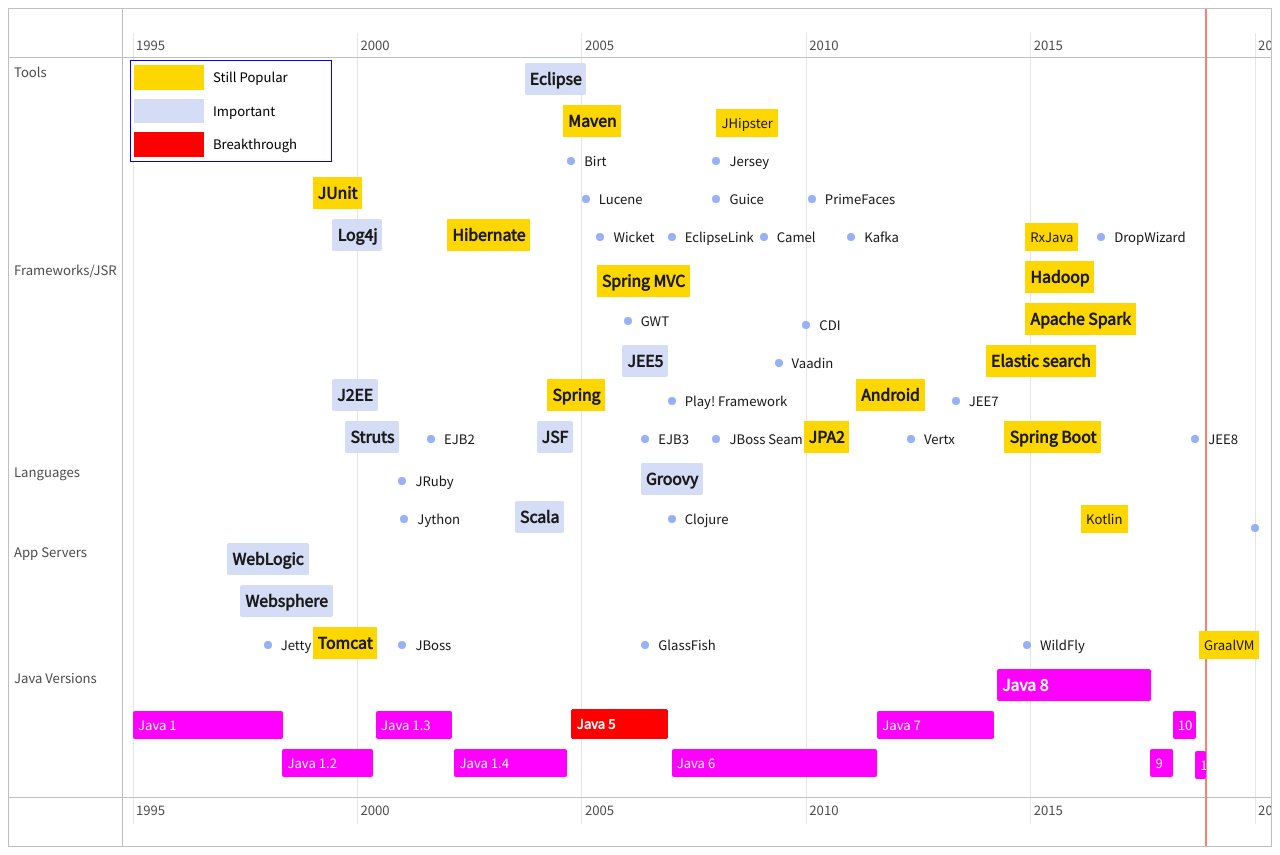
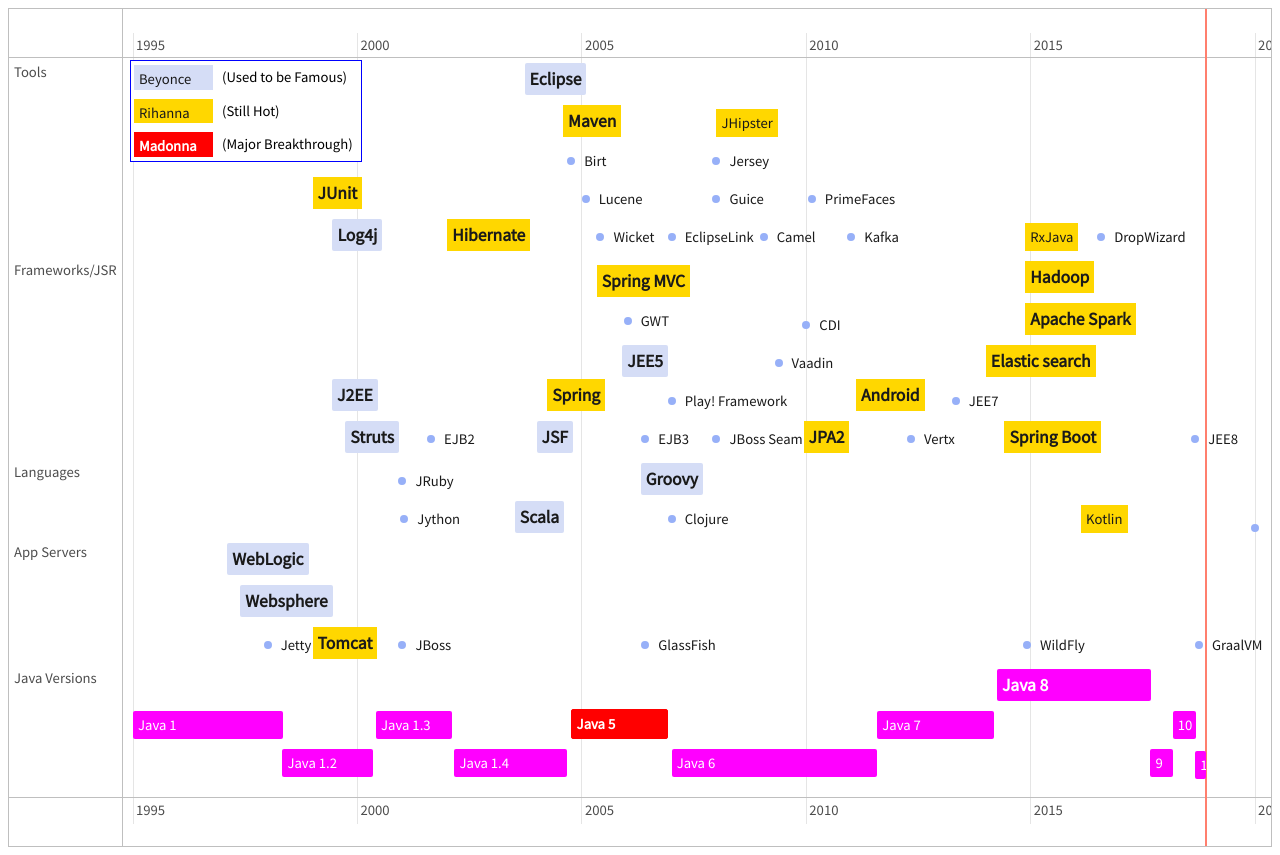
Before and after one commit to benjamincaure/tech-history.github.io, a plain HTML site: page java.html in a window 1280 px wide. Drawn offline with Linux system fonts and the light colour scheme.

Commit message:
:speech_balloon: rewrite legend

```diff
--- a/app.css
+++ b/app.css
@@ -23,7 +23,7 @@
     position: absolute;
     top: 60px;
     left: 130px;
-    width: 200px;
+    width: 230px;
     height: 100px;
     background-color: white;
     z-index: 1;
--- a/java.html
+++ b/java.html
@@ -14,9 +14,9 @@
 
 <body>
   <div class="legend">
-    <div class="legend-item"><div class="vis-item orange"></div><div>Still Popular</div></div>
-    <div class="legend-item"><div class="vis-item"></div><div>Important</div></div>
-    <div class="legend-item"><div class="vis-item red"></div><div>Breakthrough</div></div>
+    <div class="legend-item"><div class="vis-item">Beyonce</div><div>(Used to be Famous)</div></div>
+    <div class="legend-item"><div class="vis-item orange">Rihanna</div><div>(Still Hot)</div></div>
+    <div class="legend-item"><div class="vis-item red">Madonna</div><div>(Major Breakthrough)</div></div>
   </div>
   <div id="javahistory"></div>
   <script src="java.js"></script>
--- a/java.js
+++ b/java.js
@@ -12,7 +12,7 @@
     {id: i++, content: 'JBoss', start: '2001-01-01', group: 2},
     {id: i++, content: 'Websphere', start: '1998-06-01', type: 'box', group: 2, className: 'important'},
     {id: i++, content: 'WildFly', start: '2014-12-01', group: 2},
-    {id: i++, content: 'GraalVM', start: '2018-10-01', group: 2, className: 'orange'},
+    {id: i++, content: 'GraalVM', start: '2018-10-01', group: 2},
 
     {id: i++, content: 'Java 1', start: '1995-01-01', end: '1998-05-01', type: 'range', group: 1, className: 'magenta'},
     {id: i++, content: 'Java 1.2', start: '1998-05-01', end: '2000-05-01', type: 'range', group: 1, className: 'magenta'},
```
Also changed, not shown: javascript.html (+3 -3 lines).
